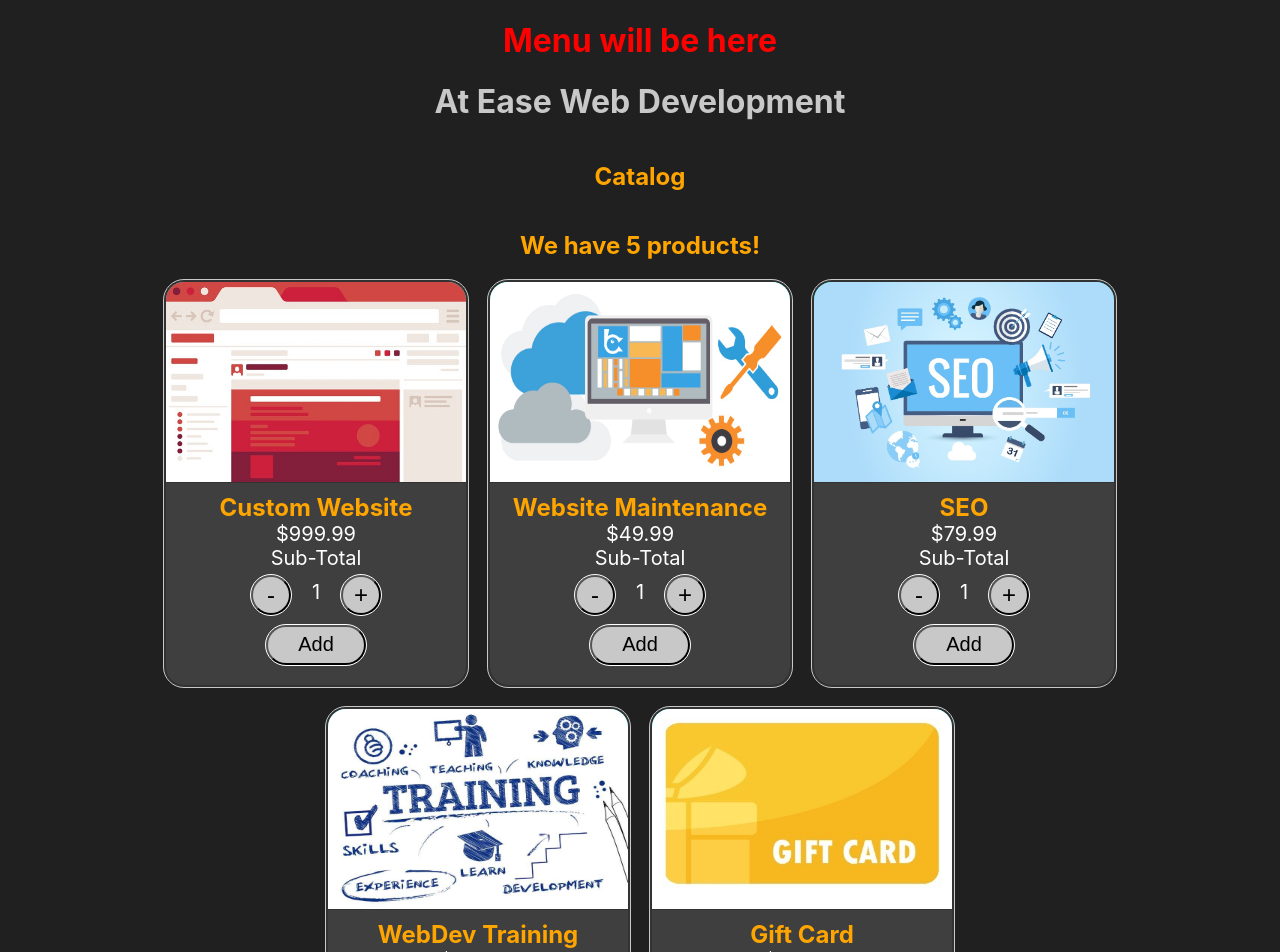
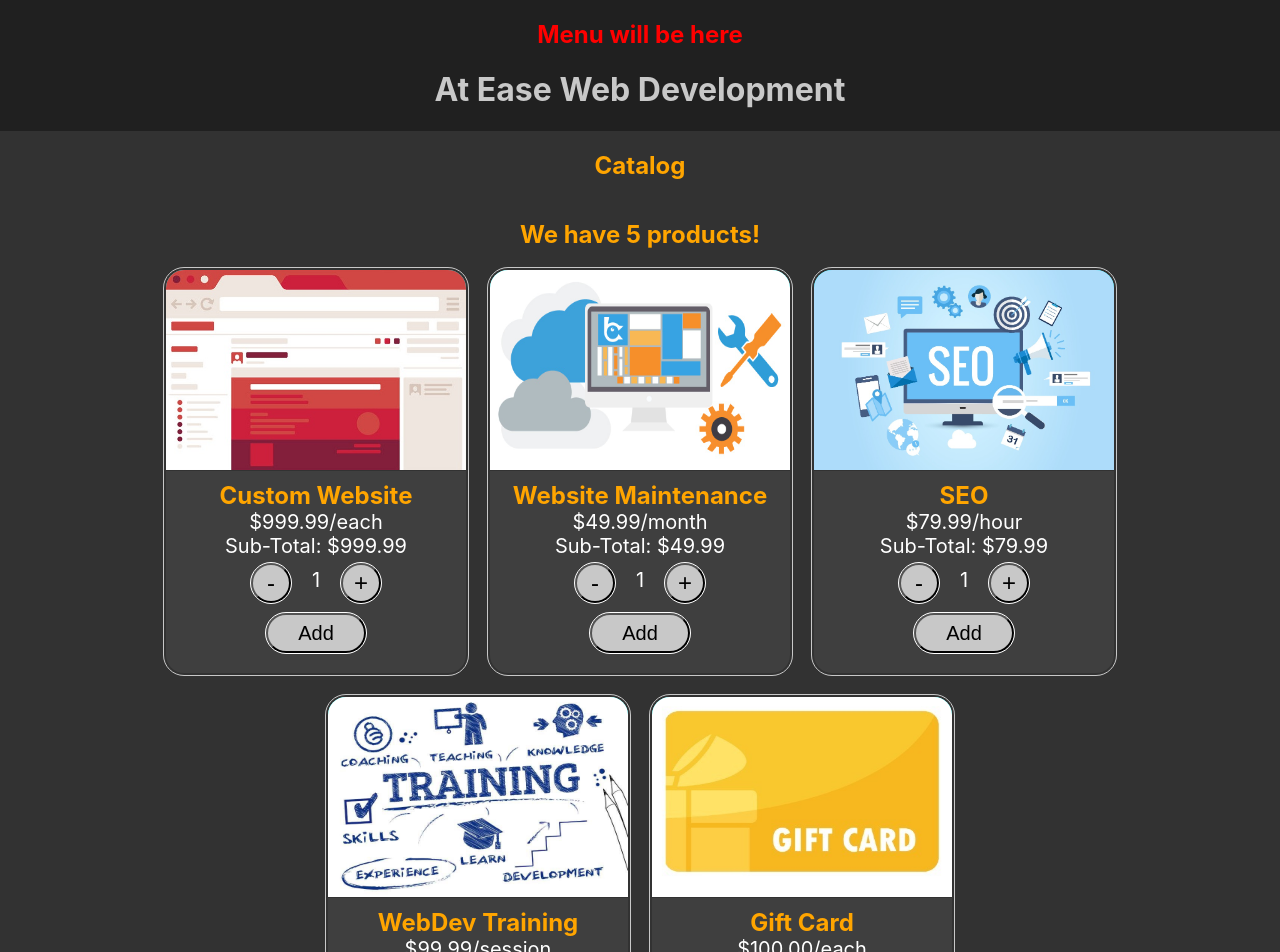
Before and after one commit to Finsternavy/thewebatease, a React (Create React App) app: page / in a window 1280 px wide. Shown: the top 952 px of the page. Built offline with nearby package versions, Linux system fonts and the light colour scheme.

Commit message:
added subtotal functionality

```diff
--- a/src/components/catalog.css
+++ b/src/components/catalog.css
@@ -4,6 +4,7 @@
     flex-wrap: wrap;
     align-items: center;
     justify-content: center;
+    background-color: rgb(50,50,50);
 }
 .catalog h2{
     color: orange;
--- a/src/components/catalog.jsx
+++ b/src/components/catalog.jsx
@@ -17,13 +17,14 @@ const Catalog = () => {
         loadCatalog();
     });
 
+
     return (
         <div className="catalog">
             <h2>Catalog</h2>
             <h2>We have {products.length} products!</h2>
             <div className="products">
             {
-                products.map((product) => <Product key={product._id} data={product}/>)
+                products.map((product) => <Product  key={product._id} data={product}/>)
             }
             </div>
         </div>
--- a/src/components/navbar.jsx
+++ b/src/components/navbar.jsx
@@ -7,9 +7,9 @@ import './navbar.css';
 
 function Navbar(){
     return (
-        <div className="navbar">
+        <nav className="navbar">
             <h1>Menu will be here</h1>
-        </div>
+        </nav>
     );
 }
 
--- a/src/components/product.jsx
+++ b/src/components/product.jsx
@@ -1,7 +1,30 @@
+import { useState, useEffect } from 'react';
 import './product.css';
 import QuantityPicker from './quantityPicker';
 
 const Product = ({data}) => {
+
+    let [qty, setQty] = useState(1);
+
+    const increaseQty = () => {
+        setQty(qty + 1);
+    }
+
+    const decreaseQty = () => {
+        if(qty > 1){
+            setQty(qty - 1);
+        }
+    }
+
+    let [subTotal, setSubTotal] = useState(data.price);
+
+    const calcSubTotal = () => {
+        setSubTotal(Math.round((data.price * qty)* 100) / 100);
+    }
+
+    useEffect(()=>{
+        calcSubTotal();
+    });
 
     return (
         <div className='product'>
@@ -11,11 +34,11 @@ const Product = ({data}) => {
             <div className="product-bottom-container">
                 <div className="product-info">
                     <h2 className="product-title">{data.title}</h2>
-                    <label className="product-price">${data.price}</label>
-                    <label className="product-total">Sub-Total</label>
+                    <label className="product-price">${data.price}<span>{data.priceRate}</span></label>
+                    <label className="product-total">Sub-Total: ${subTotal}</label>
                 </div>
                 <div className="product-controls">
-                    <QuantityPicker/>
+                    <QuantityPicker qty={qty} qtyIncrease={() => increaseQty} qtyDecrease={() => decreaseQty}/>
                 </div>
                 <button className="add-to-cart-btn">Add</button>
             </div>
--- a/src/components/quantityPicker.jsx
+++ b/src/components/quantityPicker.jsx
@@ -1,25 +1,12 @@
-import { useState } from 'react';
 import './quantityPicker.css';
 
-const QuantityPicker = () => {
-
-    let [qty, setQty] = useState(1);
-
-    const increaseQty = () => {
-        setQty(qty + 1);
-    }
-
-    const decreaseQty = () => {
-        if(qty > 1){
-            setQty(qty - 1);
-        }
-    }
+const QuantityPicker = (props) => {
 
     return (
         <div className="quantityPicker">
-            <button className="decrease-qty-btn" onClick={decreaseQty}>-</button>
-            <label className="qty-label"> {qty} </label>
-            <button className="increase-qty-btn" onClick={increaseQty}>+</button>
+            <button className="decrease-qty-btn" onClick={props.qtyDecrease()}>-</button>
+            <label className="qty-label"> {props.qty} </label>
+            <button className="increase-qty-btn" onClick={props.qtyIncrease()}>+</button>
         </div>
     );
 }
--- a/src/services/dataService.jsx
+++ b/src/services/dataService.jsx
@@ -3,6 +3,7 @@ let catalog = [
     {
         _id: "1",
         price: "999.99",
+        priceRate: "/each",
         title: "Custom Website",
         image: "websiteDesignServiceImg.jpg",
         discount: 0,
@@ -11,6 +12,7 @@ let catalog = [
     {
         _id: "2",
         price: "49.99",
+        priceRate: "/month",
         title: "Website Maintenance",
         image: "websitemaintenanceServiceImg.jpg",
         discount: 0,
@@ -19,6 +21,7 @@ let catalog = [
     {
         _id: "3",
         price: "79.99",
+        priceRate: "/hour",
         title: "SEO",
         image: "webSEOImg.jpg",
         discount: 0,
@@ -26,7 +29,8 @@ let catalog = [
     },
     {
         _id: "4",
-        price: "100.00",
+        price: "99.99",
+        priceRate: "/session",
         title: "WebDev Training",
         image: "trainingService.jpg",
         discount: 0,
@@ -35,6 +39,7 @@ let catalog = [
     {
         _id: "5",
         price: "100.00",
+        priceRate: "/each",
         title: "Gift Card",
         image: "giftCard.jpg",
         discount: 0,
```
